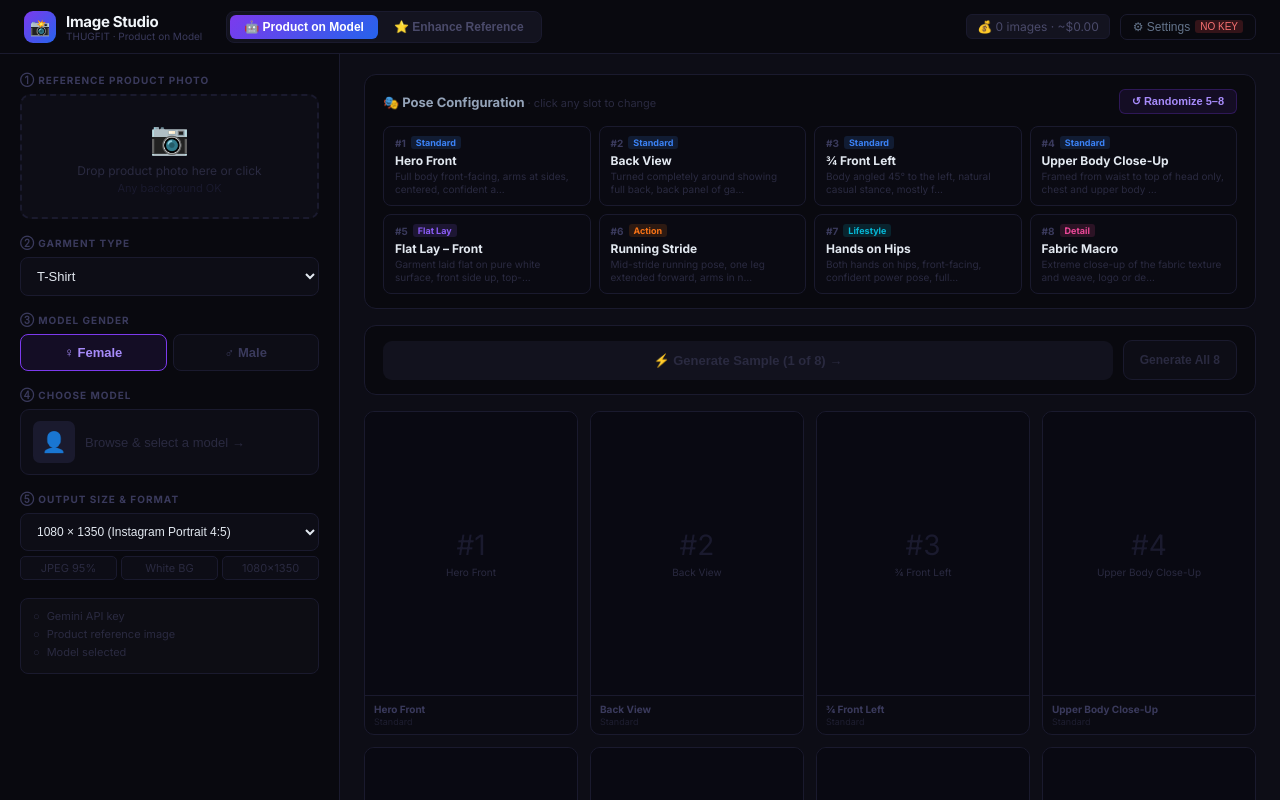
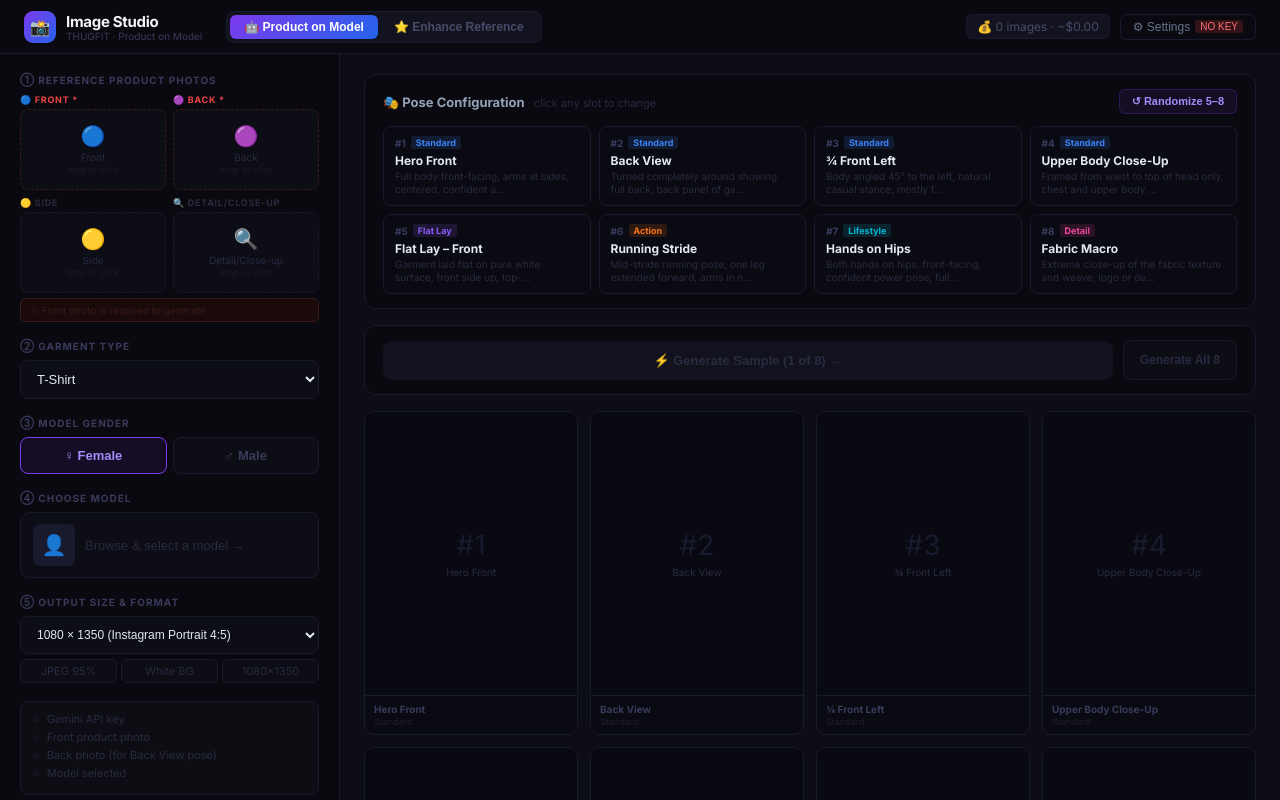
Before and after one commit to zenline-digital/image-studio, a React (Vite) app: page / in a window 1280 px wide. Shown: the top 800 px of the page. Built offline with nearby package versions, Linux system fonts and the light colour scheme; the HTML template or start-up script is replaced by a standard one.

Commit message:
Update App.jsx

```diff
--- a/src/App.jsx
+++ b/src/App.jsx
@@ -254,7 +254,7 @@ export default function App() {
   const [tempKey, setTempKey] = useState("");
 
   // ── Product inputs ────────────────────────────
-  const [refImage, setRefImage] = useState(null);
+  const [refImages, setRefImages] = useState({front:null,back:null,side:null,detail:null});
   const [garmentType, setGarmentType] = useState("T-Shirt");
   const [gender, setGender] = useState("female");
   const [selectedModel, setSelectedModel] = useState(null);
@@ -295,7 +295,7 @@ export default function App() {
   });
   const [lightboxImg, setLightboxImg] = useState(null);
 
-  const fileRef = useRef();
+  // fileRef removed — per-slot upload inputs used instead
 
   // ── Settings ──────────────────────────────────
   const openSettings = () => { setTempKey(geminiKey); setShowSettings(true); };
@@ -306,16 +306,21 @@ export default function App() {
   };
 
   // ── File upload ───────────────────────────────
-  const handleFile = f => {
+  const handleFile = (f, slot) => {
     if (!f || !f.type.startsWith("image/")) return;
     const r = new FileReader();
     r.onload = e => {
       const url = e.target.result;
-      setRefImage({data:url.split(",")[1], mime:f.type, preview:url});
+      setRefImages(prev=>({...prev,[slot]:{data:url.split(",")[1],mime:f.type,preview:url}}));
       setSlots(prev=>prev.map(s=>({...s,image:null,status:"idle",error:null})));
       setEnhancedImage(null);
     };
     r.readAsDataURL(f);
+  };
+  const removeRef = (slot) => {
+    setRefImages(prev=>({...prev,[slot]:null}));
+    setSlots(prev=>prev.map(s=>({...s,image:null,status:"idle",error:null})));
+    setEnhancedImage(null);
   };
 
   // ── Model thumbnails ──────────────────────────
@@ -381,14 +386,28 @@ export default function App() {
 
   // ── Generate a single slot ────────────────────
   const generateSlot = async (slotIdx) => {
-    if (!geminiKey||!refImage||!selectedModel) return;
+    if (!geminiKey||!refImages.front||!selectedModel) return;
     const pose = slots[slotIdx].pose;
     setSlots(prev=>prev.map((s,i)=>i===slotIdx?{...s,status:"generating",error:null}:s));
     try {
-      const img = await callGemini(geminiKey,[
-        {inlineData:{mimeType:refImage.mime, data:refImage.data}},
-        {text:buildSlotPrompt(selectedModel,garmentType,pose)},
-      ],0.2);
+      // Build multi-image parts — label each image so Gemini knows which is which
+      const parts = [];
+      parts.push({inlineData:{mimeType:refImages.front.mime,data:refImages.front.data}});
+      parts.push({text:"[REFERENCE IMAGE 1 — FRONT VIEW of the product]"});
+      if(refImages.back){
+        parts.push({inlineData:{mimeType:refImages.back.mime,data:refImages.back.data}});
+        parts.push({text:"[REFERENCE IMAGE 2 — BACK VIEW of the product]"});
+      }
+      if(refImages.side){
+        parts.push({inlineData:{mimeType:refImages.side.mime,data:refImages.side.data}});
+        parts.push({text:"[REFERENCE IMAGE 3 — SIDE VIEW of the product]"});
+      }
+      if(refImages.detail){
+        parts.push({inlineData:{mimeType:refImages.detail.mime,data:refImages.detail.data}});
+        parts.push({text:"[REFERENCE IMAGE 4 — DETAIL/CLOSE-UP of the product]"});
+      }
+      parts.push({text:buildSlotPrompt(selectedModel,garmentType,pose,refImages)});
+      const img = await callGemini(geminiKey,parts,0.2);
       const raw = `data:${img.mimeType};base64,${img.data}`;
       const processed = await toOutputSpec(raw, outSize.w, outSize.h, 0.95);
       setSlots(prev=>prev.map((s,i)=>i===slotIdx?{...s,status:"done",image:processed,error:null}:s));
@@ -442,16 +461,18 @@ export default function App() {
     if (!refImage) return;
     setIsEnhancing(true); setEnhancedImage(null);
     try {
+      const frontImg = refImages.front;
+      if(!frontImg) return;
       if (enhanceMode==="ai") {
         const img = await callGemini(geminiKey,[
-          {inlineData:{mimeType:refImage.mime,data:refImage.data}},
+          {inlineData:{mimeType:frontImg.mime,data:frontImg.data}},
           {text:`Professional product photographer task: Take this product image and output it with a perfectly pure white (#FFFFFF) background. Keep the product EXACTLY the same — same size, same colors, same logo, same design, same proportions. Just remove any existing background and place on clean pure white. Add clean even studio lighting. Professional product photography quality. High resolution, sharp, no shadows on white background.`},
         ],0.15);
         const raw=`data:${img.mimeType};base64,${img.data}`;
         const out=await toOutputSpec(raw,outSize.w,outSize.h,0.95);
         setEnhancedImage(out);
       } else {
-        const out=await canvasEnhance(refImage.preview,outSize.w,outSize.h,0.95);
+        const out=await canvasEnhance(frontImg.preview,outSize.w,outSize.h,0.95);
         setEnhancedImage(out);
       }
     } catch(e) {
@@ -494,7 +515,7 @@ export default function App() {
   const doneSlots = slots.filter(s=>s.status==="done").length;
   const anyGenerating = slots.some(s=>s.status==="generating");
   const slot0done = slots[0].status==="done";
-  const canGenerate = !!(geminiKey&&refImage&&selectedModel);
+  const canGenerate = !!(geminiKey&&refImages.front&&selectedModel);
   const estimatedCost = (totalGenerated*0.04).toFixed(2);
 
   // ── Slot status helpers ────────────────────────
@@ -554,22 +575,44 @@ export default function App() {
         {/* ── LEFT PANEL ── */}
         <div style={{borderRight:"1px solid #1a1a2e",background:"#09090f",padding:20,display:"flex",flexDirection:"column",gap:18,overflowY:"auto"}}>
 
-          {/* Ref image */}
+          {/* Ref images — multi-slot */}
           <div>
-            <div style={{fontSize:10,fontWeight:700,color:"#3a3a5c",textTransform:"uppercase",letterSpacing:"0.1em",marginBottom:8}}>① Reference Product Photo</div>
-            <div
-              style={{border:"2px dashed",borderColor:refImage?"#7c3aed60":"#1a1a2e",borderRadius:10,padding:refImage?0:22,textAlign:"center",cursor:"pointer",background:"#0d0d16",overflow:"hidden"}}
-              onClick={()=>fileRef.current?.click()}
-              onDrop={e=>{e.preventDefault();handleFile(e.dataTransfer.files[0]);}}
-              onDragOver={e=>e.preventDefault()}
-            >
-              {refImage
-                ?<img src={refImage.preview} style={{width:"100%",maxHeight:200,objectFit:"contain",display:"block",background:"#0a0a14",borderRadius:9}} alt="ref"/>
-                :<><div style={{fontSize:32,marginBottom:6}}>📷</div><div style={{color:"#2a2a40",fontSize:12}}>Drop product photo here or click</div><div style={{color:"#1a1a2e",fontSize:11,marginTop:3}}>Any background OK</div></>
-              }
+            <div style={{fontSize:10,fontWeight:700,color:"#3a3a5c",textTransform:"uppercase",letterSpacing:"0.1em",marginBottom:8}}>① Reference Product Photos</div>
+            <div style={{display:"grid",gridTemplateColumns:"1fr 1fr",gap:7}}>
+              {[
+                {key:"front",label:"Front",emoji:"🔵",required:true},
+                {key:"back", label:"Back", emoji:"🟣",required:true},
+                {key:"side", label:"Side", emoji:"🟡",required:false},
+                {key:"detail",label:"Detail/Close-up",emoji:"🔍",required:false},
+              ].map(({key,label,emoji,required})=>{
+                const img=refImages[key];
+                const inputId=`ref-input-${key}`;
+                return (
+                  <div key={key}>
+                    <div style={{fontSize:9,fontWeight:700,color:required?(img?"#a78bfa":"#ef4444"):"#2a2a40",textTransform:"uppercase",letterSpacing:"0.08em",marginBottom:4,display:"flex",alignItems:"center",gap:4}}>
+                      {emoji} {label}{required&&!img&&" *"}
+                    </div>
+                    <div
+                      style={{border:"1.5px dashed",borderColor:img?"#7c3aed60":required?"#3a1a1a":"#1a1a2e",borderRadius:8,padding:img?0:14,textAlign:"center",cursor:"pointer",background:"#0d0d16",overflow:"hidden",minHeight:80,display:"flex",alignItems:"center",justifyContent:"center"}}
+                      onClick={()=>document.getElementById(inputId)?.click()}
+                      onDrop={e=>{e.preventDefault();handleFile(e.dataTransfer.files[0],key);}}
+                      onDragOver={e=>e.preventDefault()}
+                    >
+                      {img
+                        ?<div style={{position:"relative",width:"100%"}}>
+                           <img src={img.preview} style={{width:"100%",maxHeight:120,objectFit:"contain",display:"block",background:"#0a0a14",borderRadius:7}} alt={label}/>
+                           <button onClick={e=>{e.stopPropagation();removeRef(key);}} style={{position:"absolute",top:4,right:4,background:"#0d0d16cc",border:"none",color:"#ef4444",cursor:"pointer",borderRadius:4,padding:"2px 6px",fontSize:11,lineHeight:1}}>✕</button>
+                         </div>
+                        :<div><div style={{fontSize:20,marginBottom:3}}>{emoji}</div><div style={{color:"#2a2a40",fontSize:10}}>{label}</div><div style={{color:"#1a1a2e",fontSize:9,marginTop:1}}>drop or click</div></div>
+                      }
+                    </div>
+                    <input id={inputId} type="file" accept="image/*" style={{display:"none"}} onChange={e=>handleFile(e.target.files[0],key)}/>
+                  </div>
+                );
+              })}
             </div>
-            {refImage&&<button onClick={()=>{setRefImage(null);setSlots(prev=>prev.map(s=>({...s,image:null,status:"idle",error:null})));setEnhancedImage(null);}} style={{marginTop:6,width:"100%",background:"none",border:"1px solid #1a1a2e",color:"#3a3a5c",padding:"6px 0",borderRadius:7,cursor:"pointer",fontSize:11}}>✕ Remove image</button>}
-            <input ref={fileRef} type="file" accept="image/*" style={{display:"none"}} onChange={e=>handleFile(e.target.files[0])}/>
+            {!refImages.front&&<div style={{fontSize:10,color:"#3a1a1a",marginTop:5,background:"#1a0a0a",border:"1px solid #3a1a1a",borderRadius:5,padding:"5px 9px"}}>⚠ Front photo is required to generate</div>}
+            {refImages.front&&!refImages.back&&<div style={{fontSize:10,color:"#2a2010",marginTop:5,background:"#1a150a",border:"1px solid #2a2010",borderRadius:5,padding:"5px 9px"}}>💡 Add Back photo so the Back View pose is accurate</div>}
           </div>
 
           {/* Garment */}
@@ -627,14 +670,14 @@ export default function App() {
               ))}
             </div>
             {enhanceMode==="ai"&&!geminiKey&&<div style={{fontSize:11,color:"#f87171",marginTop:6}}>⚠ AI Enhance requires a Gemini API key</div>}
-            <button onClick={runEnhance} disabled={!refImage||(enhanceMode==="ai"&&!geminiKey)} style={{marginTop:10,width:"100%",padding:"12px 0",borderRadius:9,border:"none",cursor:"pointer",fontSize:13,fontWeight:800,background:(refImage&&(enhanceMode==="canvas"||geminiKey))?"linear-gradient(135deg,#7c3aed,#2563eb)":"#12121e",color:(refImage&&(enhanceMode==="canvas"||geminiKey))?"#fff":"#2a2a40"}}>
+            <button onClick={runEnhance} disabled={!refImages.front||(enhanceMode==="ai"&&!geminiKey)} style={{marginTop:10,width:"100%",padding:"12px 0",borderRadius:9,border:"none",cursor:"pointer",fontSize:13,fontWeight:800,background:(refImages.front&&(enhanceMode==="canvas"||geminiKey))?"linear-gradient(135deg,#7c3aed,#2563eb)":"#12121e",color:(refImages.front&&(enhanceMode==="canvas"||geminiKey))?"#fff":"#2a2a40"}}>
               {isEnhancing?"⏳ Processing…":"✨ Enhance Reference Photo"}
             </button>
           </div>}
 
           {/* Checklist (model mode) */}
           {mode==="model"&&!canGenerate&&<div style={{background:"#0d0d14",border:"1px solid #1a1a2e",borderRadius:8,padding:"10px 12px"}}>
-            {[[!!geminiKey,"Gemini API key"],[!!refImage,"Product reference image"],[!!selectedModel,"Model selected"]].map(([ok,l])=>(
+            {[[!!geminiKey,"Gemini API key"],[!!refImages.front,"Front product photo"],[!!refImages.back,"Back photo (for Back View pose)"],[!!selectedModel,"Model selected"]].map(([ok,l])=>(
               <div key={l} style={{display:"flex",alignItems:"center",gap:7,marginBottom:4,fontSize:11,color:ok?"#4ade80":"#2a2a40"}}>
                 <span>{ok?"✓":"○"}</span>{l}
               </div>
@@ -749,7 +792,7 @@ export default function App() {
             <div>
               <div style={{fontWeight:700,fontSize:13,color:"#64748b",marginBottom:10}}>Original</div>
               <div style={{aspectRatio:"3/4",background:"#09090f",border:"1px solid #1a1a2e",borderRadius:10,display:"flex",alignItems:"center",justifyContent:"center",overflow:"hidden"}}>
-                {refImage?<img src={refImage.preview} style={{width:"100%",height:"100%",objectFit:"contain"}} alt="original"/>:<div style={{color:"#1a1a2e",textAlign:"center"}}><div style={{fontSize:40}}>📷</div><div style={{fontSize:12}}>Upload product image on the left</div></div>}
+                {refImages.front?<img src={refImages.front.preview} style={{width:"100%",height:"100%",objectFit:"contain"}} alt="original"/>:<div style={{color:"#1a1a2e",textAlign:"center"}}><div style={{fontSize:40}}>📷</div><div style={{fontSize:12}}>Upload front product image on the left</div></div>}
               </div>
             </div>
             <div>
```
